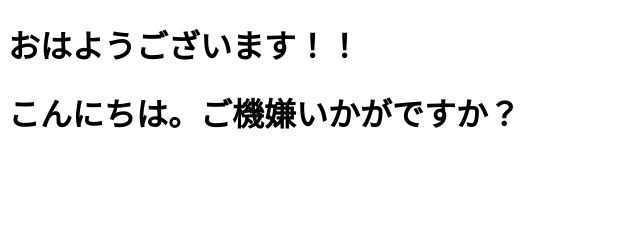
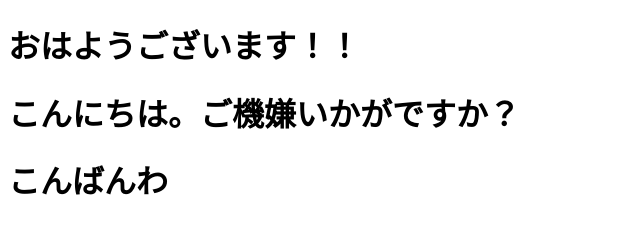
Before and after one commit to k-suematsu-jp/Yatsushiro3rdNight, a plain HTML site: page index.html in a window 1280 px wide. Shown: the whole page, without its empty margins (0-640 px from the left). Drawn offline with Linux system fonts and the light colour scheme.

Commit message:
konnbannwa

```diff
--- a/index.html
+++ b/index.html
@@ -8,5 +8,6 @@
 <body>
     <h1>おはようございます！！</h1>
     <h1>こんにちは。ご機嫌いかがですか？</h1>
+    <h1>こんばんわ</h1>
 </body>
 </html>
```
